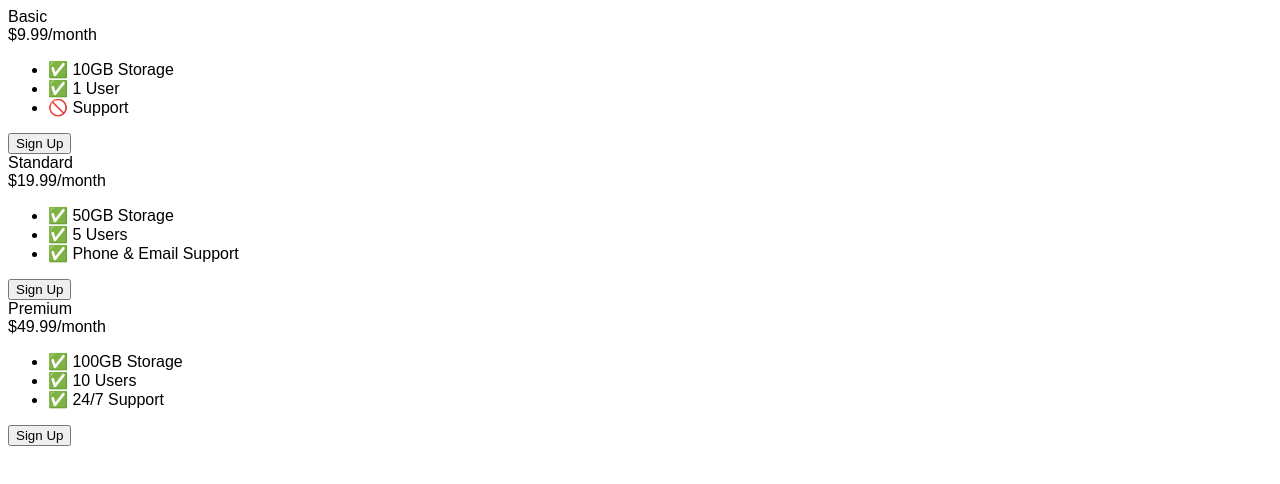
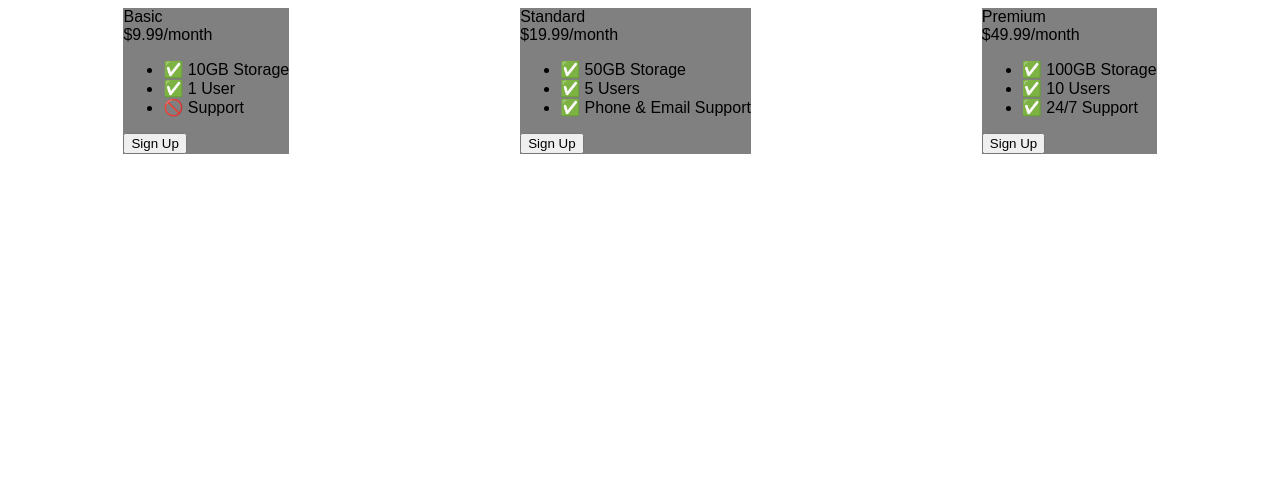
Before and after one commit to otabek7/Pricing_Table_Project, a plain HTML site: page 9.4 Flexbox Pricing Table Project/index.html in a window 1280 px wide. Drawn offline with Linux system fonts and the light colour scheme; a web font is replaced by a local one.

Commit message:
second_commit

```diff
--- a/9.4 Flexbox Pricing Table Project/index.html
+++ b/9.4 Flexbox Pricing Table Project/index.html
@@ -10,6 +10,16 @@
     body {
       font-family: 'Sono', sans-serif;
     }
+    .pricing-container{
+      display: flex;
+      flex-direction: row;
+      justify-content: space-around;
+    }
+    .pricing-plan{
+      background: grey;
+    }
+
+
 
     /* Hint: What can you do with a media query and flexbox? */
     @media (max-width: 1250px) {
```
